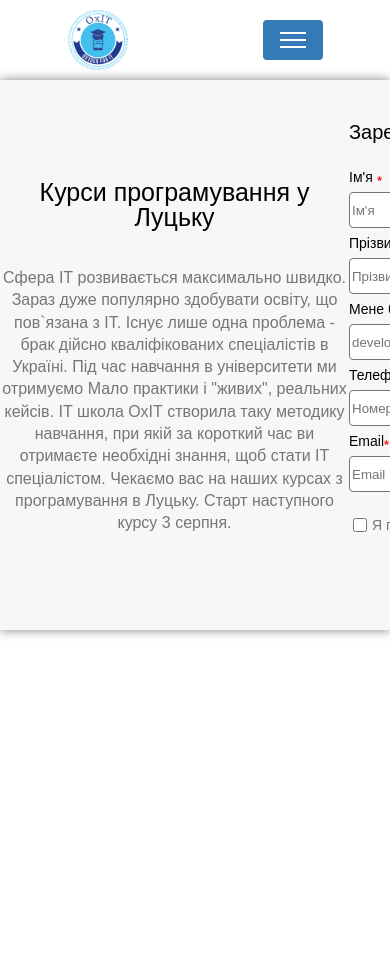
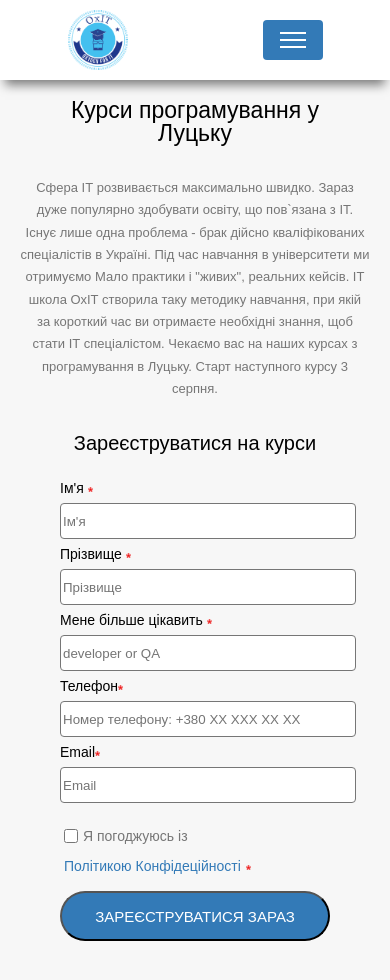
Before and after one commit to lelyyykk/maket-4, a plain HTML site: page index.html in a window 390 px wide. Before the commit the page ends 844 px from the top, so only its background shows below. Drawn offline with Linux system fonts and the light colour scheme.

Commit message:
Add files via upload

```diff
--- a/css/main.css
+++ b/css/main.css
@@ -85,6 +85,8 @@
   width: 100%;
   height: 80px;
   background-color: #FFFFFF;
+  box-shadow: 0 10px 10px -5px rgba(0, 0, 0, 0.5);
+  z-index: 1;
 }
 
 .logo {
@@ -144,6 +146,10 @@
     grid-template-columns: auto auto;
     align-content: center;
     justify-content: space-around;
+    position: fixed;
+    top: 0;
+    left: 0;
+    height: 80px;
   }
   .header .logo {
     display: flex;
@@ -180,32 +186,37 @@
   .header .primary_nav .burger-menu.active .bar {
     background-color: #FFFFFF;
   }
-  .header .navigation__container {
+  .header .primary_nav {
+    position: relative;
+    z-index: 2;
+  }
+  .header .primary_nav .navigation__container {
     display: none;
     left: 0;
     width: 100%;
     z-index: 2;
-    position: fixed;
+    position: relative;
     top: 80px;
   }
-  .header .navigation__container ul {
+  .header .primary_nav .navigation__container ul {
     display: flex;
     flex-direction: column;
     align-items: center;
     padding: 0;
   }
-  .header .navigation__container ul li {
+  .header .primary_nav .navigation__container ul li {
     display: none;
   }
-  .header .navigation__container.show {
+  .header .primary_nav .navigation__container.show {
     display: flex;
     flex-direction: column;
     justify-content: center;
     align-items: center;
     width: 100%;
+    position: fixed;
     background-color: #FFFFFF;
   }
-  .header .navigation__container.show li {
+  .header .primary_nav .navigation__container.show li {
     display: block;
     color: #767676;
     margin: 15px;
@@ -216,7 +227,6 @@
   flex-direction: row;
   align-items: center;
   background-color: #f7f7f7;
-  box-shadow: 0 0 10px rgba(0, 0, 0, 0.5);
   height: 550px;
   width: 100%;
 }
@@ -300,7 +310,7 @@
 .registration__container .box_info form p img {
   width: 5px;
   height: 5px;
-  padding-top: 6px;
+  padding: 6px 0 0 1px;
 }
 .registration__container .box_info form button {
   font-size: 15px;
@@ -311,4 +321,95 @@
   border-radius: 27px;
   margin: 0 110px;
 }
+
+/*
+    ========================================
+    Media
+    ========================================
+*/
+@media screen and (max-width: 1024px) {
+  .registration__container {
+    display: grid;
+    grid-template-rows: 1fr 2fr;
+    height: 900px;
+  }
+  .registration__container .box {
+    flex: 3;
+  }
+  .registration__container .box_info {
+    flex: 1;
+    justify-items: center;
+    align-items: center;
+  }
+}
+@media screen and (max-width: 900px) {
+  .registration__container {
+    margin-top: 80px;
+  }
+}
+@media screen and (max-width: 711px) {
+  .registration__container .box_info form {
+    display: flex;
+    align-items: baseline;
+  }
+  .registration__container .box_info form input {
+    width: 290px;
+  }
+  .registration__container .box_info form button {
+    font-size: 15px;
+    height: 50px;
+    width: 270px;
+    background-color: #337ab7;
+    color: #FFFFFF;
+    border-radius: 27px;
+    margin: 0 110px;
+  }
+}
+@media screen and (max-width: 460px) {
+  .registration__container {
+    display: grid;
+    grid-template-rows: 1fr 3fr;
+    justify-content: center;
+    align-items: start;
+  }
+}
+@media screen and (max-width: 400px) {
+  .registration__container {
+    font-size: 13px;
+  }
+  .registration__container .box {
+    display: flex;
+    align-items: center;
+  }
+  .registration__container .box h1 {
+    font-size: 23px;
+    width: 300px;
+  }
+  .registration__container .box_info p {
+    flex-wrap: wrap;
+    width: 300px;
+  }
+  .registration__container .box_info p:first-child {
+    display: flex;
+    justify-content: center;
+  }
+  .registration__container .box_info p input span {
+    margin: 0;
+  }
+}
+@media screen and (max-width: 350px) {
+  .registration__container .box h1 {
+    font-size: 20px;
+    width: 260px;
+  }
+  .registration__container .box p {
+    width: 300px;
+  }
+  .registration__container .box_info form input {
+    width: 250px;
+  }
+  .registration__container .box_info form input span {
+    margin: 0;
+  }
+}
 /*# sourceMappingURL=main.css.map */
```
Also changed, not shown: 1 other file.
